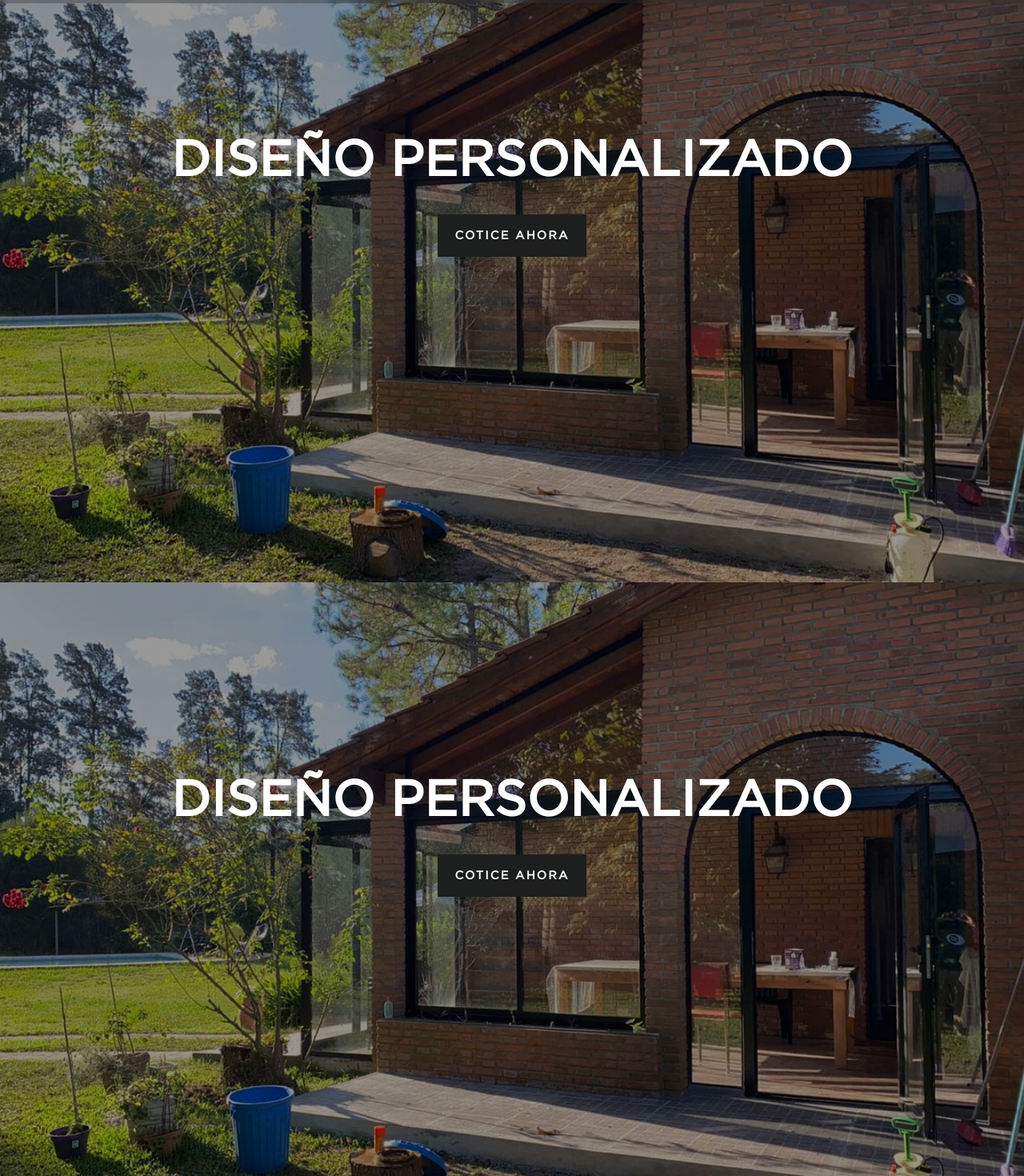
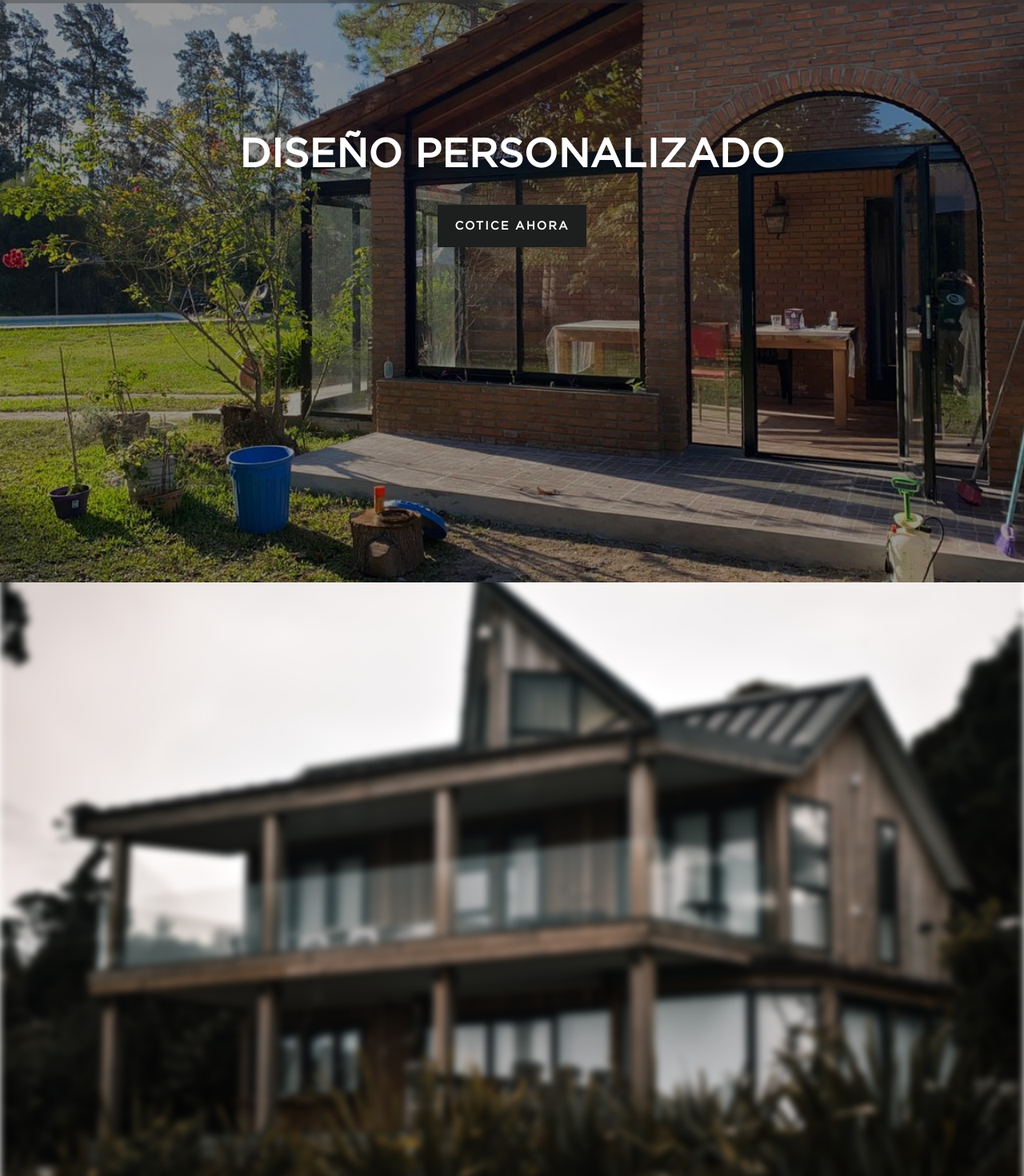
Before and after one commit to Nanomarquez/aberturas, a React (Vite) app: page /#/ in a window 1280 px wide. Shown: the part 72-1542 px from the top of the page at 80% size. Built offline with nearby package versions, Linux system fonts and the light colour scheme.

Commit message:
parallax

```diff
--- a/package.json
+++ b/package.json
@@ -11,9 +11,11 @@
   },
   "dependencies": {
     "@reduxjs/toolkit": "^1.9.5",
+    "aos": "^3.0.0-beta.6",
     "react": "^18.2.0",
     "react-dom": "^18.2.0",
     "react-icons": "^4.10.1",
+    "react-parallax": "^3.5.1",
     "react-redux": "^8.1.1",
     "react-router-dom": "^6.13.0",
     "redux-devtools-extension": "^2.13.9",
--- a/src/App.jsx
+++ b/src/App.jsx
@@ -1,4 +1,4 @@
-import React from 'react';
+import React, { useEffect } from 'react';
 import { Route, Routes } from 'react-router-dom';
 import Header from './components/NavBar';
 import Home from './components/Home';
@@ -6,6 +6,8 @@ import Obras from './components/Obras';
 import Productos from './components/Productos';
 import Nosotros from './components/Nosotros';
 import Contacto from './components/Contacto';
+import AOS from 'aos';
+import 'aos/dist/aos.css';
 
 function App() {
 
@@ -14,6 +16,10 @@ function App() {
 		//cuando esta true lo pasa a false y vice versa
 		setClicked(!clicked);
 	};
+
+	useEffect(() => {
+		AOS.init();
+	}, [])
 
 	return (
 		<>
--- a/src/components/Home.jsx
+++ b/src/components/Home.jsx
@@ -1,4 +1,6 @@
-import './Button.css';
+import "./Button.css";
+import { Parallax } from "react-parallax";
+import bg from '../../public/images/zane-lee-ECsnJcc0Dhs-unsplash-scaled.jpg'
 
 function Home({ clicked }) {
   return (
@@ -7,30 +9,27 @@ function Home({ clicked }) {
         <div className="content">
           {!clicked && (
             <div className=" flex flex-col items-center pt-60">
-							<h4 className="sm:text-4xl lg:text-6xl font-bold text-white">
+              <h4
+                data-aos-duration="1000"
+                data-aos="zoom-in"
+                className="sm:text-4xl lg:text-5xl drop-shadow-md font-bold text-white"
+              >
                 DISEÑO PERSONALIZADO
               </h4>
-							<button className="btn btn-1 hover-filled-slide-right">
+              <button
+                data-aos-duration="1000"
+                data-aos="fade-up"
+                className="btn btn-1 hover-filled-slide-right"
+              >
                 <span>cotice ahora</span>
               </button>
             </div>
           )}
         </div>
       </section>
-			<section className="slider bg-[url('/images/zane-lee-ECsnJcc0Dhs-unsplash-scaled.jpg')] h-screen bg-cover bg-center">
-				<div className="content">
-					{!clicked && (
-						<div className=" flex flex-col items-center pt-60">
-							<h4 className="sm:text-4xl lg:text-6xl font-bold text-white">
-								DISEÑO PERSONALIZADO
-							</h4>
-							<button className="btn btn-1 hover-filled-slide-right">
-								<span>cotice ahora</span>
-							</button>
-						</div>
-					)}
-				</div>
-			</section>
+			<Parallax strength={-200} bgImage={bg} blur={{min:10,max:-10}} className="h-screen">
+
+			</Parallax>
     </>
   );
 }
--- a/src/components/NavBar.jsx
+++ b/src/components/NavBar.jsx
@@ -6,6 +6,7 @@ import LogoImg from '../assets/logo-1-140x76.png';
 import { useState, useEffect , useRef} from 'react';
 
 function Navbar({ clicked, handleClick }) {
+
   const [prevScrollPos, setPrevScrollPos] = useState(window.pageYOffset);
   const [navbarVisible, setNavbarVisible] = useState(true);
   const navbarRef = useRef(null);
--- a/src/index.css
+++ b/src/index.css
@@ -11,4 +11,5 @@
    font-family: "Gotham Book", sans-serif;
    padding: 0;
    margin: 0;
+   scroll-behavior: smooth;
 }
```
Also changed, not shown: 1 other file (tests, documents, lock files or other folders). Lines whose indentation alone changed are shown as unchanged.
